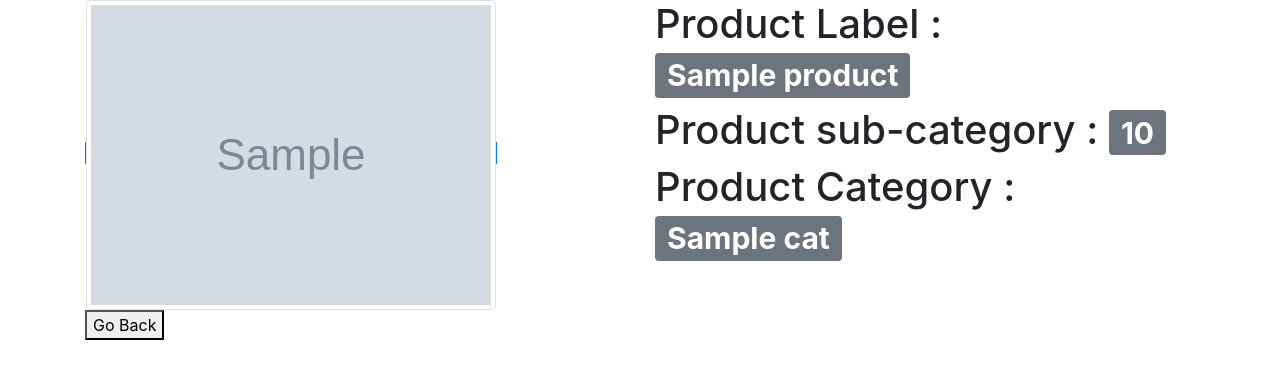
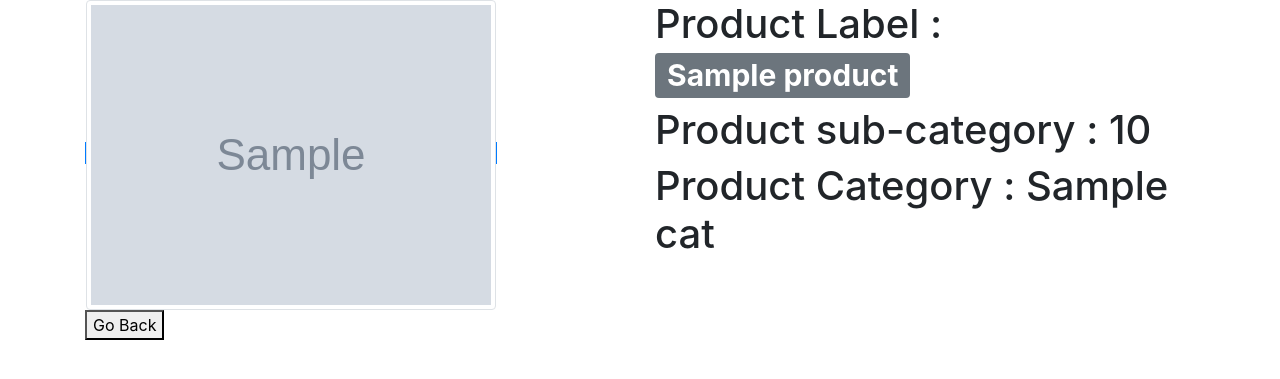
Before and after one commit to Nandini-0/testing-prod-label, a Flask app: template templates/predict.html in a window 1280 px wide. Shown: the top 379 px of the page. Run offline with Flask 2, Linux system fonts and the light colour scheme; the template is opened without the code that fills it: most values are stand-ins (such as "Sample title", 1, 10 or a date in 2020); grey boxes marked "Sample" are stand-in pictures; parts of the project's set-up code (start-up, migrations or seed data) failed here and were passed over; some libraries are stand-ins or nearby versions.

Commit message:
Update predict.html

```diff
--- a/templates/predict.html
+++ b/templates/predict.html
@@ -20,9 +20,9 @@
     <br>
     <br>
     <div class="col-sm">
-      <h1>Product Label :  <span class="badge badge-secondary">{{product}}</span></h1>
-	  <h1>Product sub-category :  <span class="badge badge-secondary">{{sub-cat}}</span></h1>
-      <h1>Product Category :  <span class="badge badge-secondary">{{cat}}</span></h1>
+	    <h1>Product Label :  <span class="badge badge-secondary">{{product}}</span></h1>
+	    <h1>Product sub-category :  <span>{{sub-cat}}</span></h1>
+	    <h1>Product Category :  <span >{{cat}}</span></h1>
     </div>
 
   </div>
```
